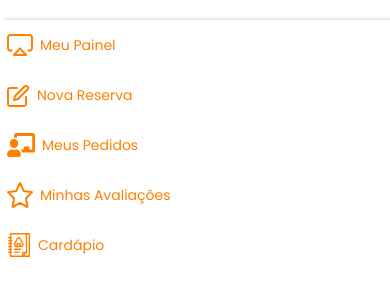
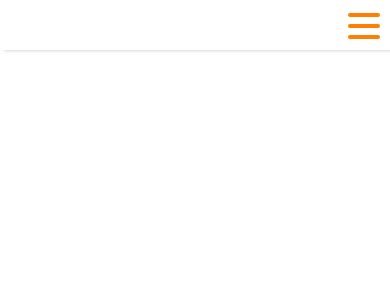
Before and after one commit to arienemaiara/desafio-mega-hack, a Next.js app: page /components/MenuRestaurante in a window 390 px wide. Shown: the top 300 px of the page. Built offline with nearby package versions, Linux system fonts and the light colour scheme.

Commit message:
Menu responsivo

```diff
--- a/pages/components/Menu.js
+++ b/pages/components/Menu.js
@@ -6,6 +6,7 @@ const Menu = styled.div`
     background-color: #FFF;
     box-shadow: 4px 0px 4px rgba(0, 0, 0, 0.25);
     z-index: 2;
+    display: ${({ open }) => open ? 'block' : 'none'};
 
     > ul {
         margin: 20px 0;
@@ -35,6 +36,71 @@ const Menu = styled.div`
             }
         }
     }
+
+    @media(min-width: 767px) {
+        display: block;
+    }
+
+    @media(max-width: 767px) {
+        padding-top: 50px;
+    }
 `;
 
+export const MenuMobile = styled.div`
+    position: absolute;
+    height: 50px;
+    width: 100%;
+    background: #FFF;
+    box-shadow: 4px 0px 4px rgba(0, 0, 0, 0.25);
+    z-index: 3;
+
+    display: none;
+
+    @media(max-width: 767px) {
+        display: block;
+    }
+`;
+
+export const StyledBurger = styled.button`
+    position: absolute;
+    top: 10px;
+    right: 10px;
+    display: flex;
+    flex-direction: column;
+    justify-content: space-around;
+    width: 2rem;
+    height: 2rem;
+    border: none;
+    cursor: pointer;
+    padding: 0;
+    z-index: 10;
+    background: #FFF;
+    &:focus {
+        outline: none;
+    }
+
+    div {
+        width: 2rem;
+        height: 0.25rem;
+        background: var(--primary);
+        border-radius: 10px;
+        transition: all 0.3s linear;
+        position: relative;
+        transform-origin: 1px;
+
+        :first-child {
+            transform: ${({ open }) => open ? 'rotate(45deg)' : 'rotate(0)'};
+        }
+
+        :nth-child(2) {
+            opacity: ${({ open }) => open ? '0' : '1'};
+            transform: ${({ open }) => open ? 'translateX(20px)' : 'translateX(0)'};
+        }
+
+        :nth-child(3) {
+            transform: ${({ open }) => open ? 'rotate(-45deg)' : 'rotate(0)'};
+        }
+    }
+`
+
 export default Menu;
--- a/pages/components/MenuRestaurante.js
+++ b/pages/components/MenuRestaurante.js
@@ -1,11 +1,22 @@
 import React from 'react';
 import Link from 'next/link';
 
-import Menu from './Menu';
+import Menu, { MenuMobile, StyledBurger } from './Menu';
 
-const MenuRestaurante = () => {
+const Burger = ({ open, setOpen }) => {
     return (
-        <Menu>
+        <StyledBurger open={open} onClick={() => setOpen(!open)}>
+            <div />
+            <div />
+            <div />
+        </StyledBurger>
+    )
+}
+
+const MenuRestaurante = ({ open }) => {
+
+    return (
+        <Menu open={open}>
             <header>
 
             </header>
@@ -17,7 +28,19 @@ const MenuRestaurante = () => {
                 <Link href='/'><li><a><img src='../img/menu/cardapio.svg' />Cardápio</a></li></Link>
             </ul>
         </Menu>
-    );
+    )
+
 }
 
-export default MenuRestaurante;
+export default function Teste() {
+
+    const node = React.useRef();
+    const [open, setOpen] = React.useState(false);
+
+    return (
+        <div ref={node}>
+            <MenuMobile><Burger open={open} setOpen={setOpen} /></MenuMobile>
+            <MenuRestaurante open={open} setOpen={setOpen} />
+        </div>
+    )
+}
```
